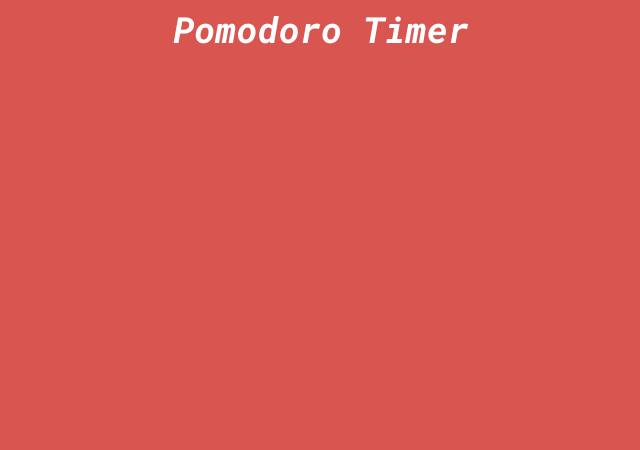
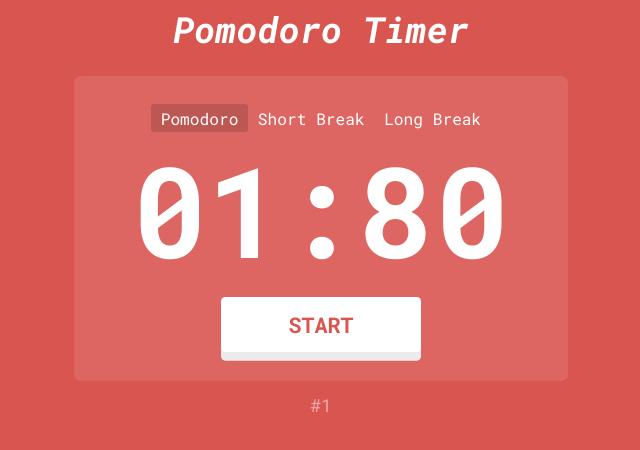
Before and after one commit to KozloffKirill/pomodoro-timer, a React (Create React App) app: page / in a window 1280 px wide. Shown: the top 450 px of the page, without its empty margins (319-959 px from the left). Built offline with nearby package versions, Linux system fonts and the light colour scheme; the HTML template or start-up script is replaced by a standard one.

Commit message:
created and iplemented PomodoroTimer component

```diff
--- a/src/App.css
+++ b/src/App.css
@@ -10,6 +10,12 @@ body {
 }
 
 .wrapper {
-   max-width: 640px;
+   max-width: 620px;
    margin: 0 auto;
 }
+
+main {
+   display: flex;
+   flex-direction: column;
+   align-items: center;
+}
--- a/src/App.js
+++ b/src/App.js
@@ -1,11 +1,15 @@
 import './App.css';
 import Header from './components/Header/Header';
+import PomodoroTimer from './components/PomodoroTimer/PomodoroTimer';
 
 function App() {
   return (
     <div className="App">
       <div className='wrapper'>
         <Header text="Pomodoro Timer" />
+        <main>
+          <PomodoroTimer minutes={20} seconds={15} />
+        </main>
       </div>
     </div>
   );
--- a/src/components/Header/Header.jsx
+++ b/src/components/Header/Header.jsx
@@ -1,7 +1,7 @@
 import React from "react";
 import styles from "./Header.module.css"
 
-const Header = ({text}) => {
+const Header = ({ text }) => {
 
    return (
       <header className={styles.Header}>
--- a/src/components/Header/Header.module.css
+++ b/src/components/Header/Header.module.css
@@ -1,6 +1,7 @@
 .Header {
    text-align: center;
    padding: 0.6em 0;
+   margin-bottom: 1em;
 }
 
 .name {
--- /dev/null
+++ b/src/components/PomodoroTimer/PomodoroTimer.jsx
@@ -0,0 +1,106 @@
+import React, { useState, useEffect } from "react";
+import styles from "./PomodoroTimer.module.css";
+import Mode from "../../models/mode.js";
+import Skip from "../../assets/img/skip.png";
+
+const PomodoroTimer = () => {
+   const [seconds, setSeconds] = useState(80);
+   const [minutes, setMinutes] = useState(1);
+   const [isPaused, setIsPaused] = useState(true);
+   const [mode, setMode] = useState(Mode.pomodoro);
+   const [number, setNumber] = useState(1);
+
+   useEffect(() => {
+      let interval = null;
+
+      if (!isPaused) {
+         interval = setInterval(() => {
+            if (seconds === 0) {
+               if (minutes !== 0) {
+                  setMinutes(minutes - 1);
+                  setSeconds(3);
+               } else {
+                  setIsPaused(true);
+                  switchMode();
+               }
+            } else {
+               setSeconds(seconds - 1);
+            }
+         }, 1000)
+      }
+
+      return () => {
+         clearInterval(interval);
+      }
+   }, [isPaused, seconds, minutes]);
+
+   function switchMode() {
+      switch (mode) {
+         case Mode.pomodoro:
+            if (number % 4) {
+               setMode(Mode.shortBreak);
+            } else {
+               setMode(Mode.longBreak);
+            }
+            setSeconds(2);
+            setNumber(number + 1);
+            break;
+         case Mode.shortBreak:
+            setMode(Mode.pomodoro);
+            setSeconds(2);
+            break;
+         case Mode.longBreak:
+            setMode(Mode.pomodoro);
+            setSeconds(2);
+            break;
+         default:
+            break;
+      }
+   }
+
+   function handleStartClick(e) {
+      setIsPaused(!isPaused);
+   }
+
+   function handleSkipClick(e) {
+      setIsPaused(true);
+      switchMode();
+   }
+
+   const timerMinutes = minutes < 10 ? `0${minutes}` : minutes;
+   const timerSeconds = seconds < 10 ? `0${seconds}` : seconds;
+   return (
+      <div className={styles.PomodoroTimer}>
+         <div className={styles.timer}>
+            <div className={styles.container}>
+               <div className={styles.modes}>
+                  <button className={mode === Mode.pomodoro ? styles.activeMode : undefined}>Pomodoro</button>
+                  <button className={mode === Mode.shortBreak ? styles.activeMode : undefined}>Short Break</button>
+                  <button className={mode === Mode.longBreak ? styles.activeMode : undefined}>Long Break</button>
+               </div>
+               <div className={styles.time}>
+                  {timerMinutes}:{timerSeconds}
+               </div>
+               <div className={styles.timerButtons}>
+                  <button
+                     className={`${isPaused ? styles.btnStart : styles.btnStop}`}
+                     onClick={handleStartClick}
+                  >
+                     {isPaused ? "start" : "stop"}
+                  </button>
+                  <button
+                     className={styles.btnSkip + ` ${isPaused ? styles.btnSkipTrans : undefined}`}
+                     onClick={handleSkipClick}
+                     disabled={isPaused ? true : false}
+                  >
+                     <img src={Skip} width="30" height="30" />
+                  </button>
+               </div>
+            </div>
+         </div>
+         <p className={styles.pomodoroNumber}>#{number}</p>
+      </div>
+   );
+};
+
+export default PomodoroTimer;
--- /dev/null
+++ b/src/components/PomodoroTimer/PomodoroTimer.module.css
@@ -0,0 +1,117 @@
+.PomodoroTimer {}
+
+.container {
+   display: flex;
+   flex-direction: column;
+   justify-content: center;
+}
+
+.timer {
+   background-color: rgba(255, 255, 255, 0.1);
+   padding: 1.6em 3.2em;
+   border-radius: 0.4em;
+   margin-bottom: 0.8em;
+}
+
+.time {
+   font-size: 7em;
+   font-weight: 700;
+   text-align: center;
+   margin-bottom: 0.2em;
+}
+
+.btnStart {
+   transition: transform 0.1s linear, box-shadow 0.1s linear;
+   /*align-self: center;*/
+   padding: 0.6em 0;
+   width: 200px;
+   background-color: #fff;
+   color: rgb(217, 85, 80);
+   border: none;
+   border-radius: 0.2em;
+   font-size: 1.2em;
+   text-transform: uppercase;
+   font-weight: 700;
+   font-family: inherit;
+   box-shadow: 0 0.4em rgb(235, 235, 235);
+}
+
+.btnStop {
+   transition: transform 0.1s linear, box-shadow 0.1s linear;
+   /*align-self: center;*/
+   padding: 0.6em 0;
+   width: 200px;
+   background-color: #fff;
+   color: rgb(217, 85, 80);
+   border: none;
+   border-radius: 0.2em;
+   font-size: 1.2em;
+   text-transform: uppercase;
+   font-weight: 700;
+   font-family: inherit;
+   box-shadow: none;
+   transform: translateY(0.4em);
+}
+
+.timerButtons {
+   text-align: center;
+   position: relative;
+}
+
+.btnSkip {
+   position: absolute;
+   top: calc(50% + 8.64px);
+   transform: translate(50%, -50%);
+   background-color: transparent;
+   width: 2em;
+   height: 2em;
+   border: none;
+   padding: 0;
+   text-align: center;
+   transition: opacity 0.2s linear;
+}
+
+.btnSkipTrans {
+   position: absolute;
+   top: calc(50% + 8.64px);
+   transform: translate(50%, -50%);
+   background-color: transparent;
+   width: 2em;
+   height: 2em;
+   border: none;
+   padding: 0;
+   text-align: center;
+   transition: opacity 0.2s linear;
+   pointer-events: none;
+   opacity: 0;
+}
+
+.btnSkip:hover {
+   opacity: 0.8;
+}
+
+.modes {
+   display: flex;
+   flex-direction: row;
+   justify-content: center;
+   margin-bottom: 0.8em;
+}
+
+.modes button {
+   border: none;
+   border-radius: 0.2em;
+   padding: 0.2em 0.6em;
+   color: #fff;
+   background-color: transparent;
+   font-family: inherit;
+   font-size: 0.9em;
+}
+
+.modes .activeMode {
+   background: none rgba(0, 0, 0, 0.15);
+}
+
+.pomodoroNumber {
+   text-align: center;
+   opacity: 0.5;
+}
--- /dev/null
+++ b/src/models/mode.js
@@ -0,0 +1,9 @@
+const Mode = {
+   pomodoro: 'pomodoro',
+   shortBreak: 'short_break',
+   longBreak: 'long_break'
+}
+
+Object.freeze(Mode);
+
+export default Mode;
```
Also changed, not shown: src/assets/img/skip.png (added).
